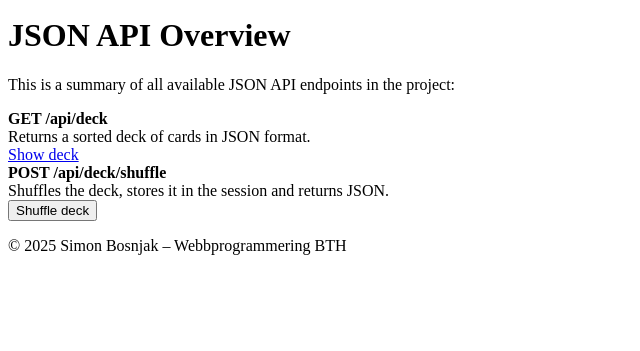
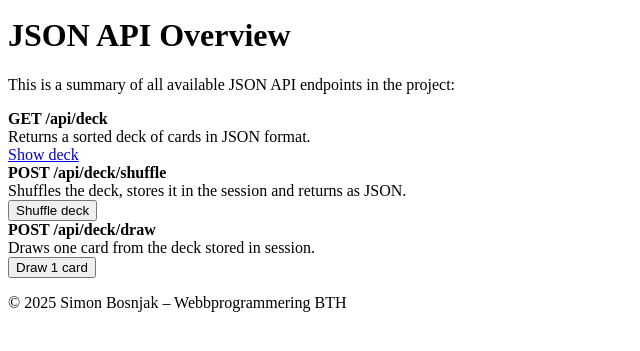
Before and after one commit to simonking99/mvc, a Symfony app: template templates/api/index.html.twig in a window 1280 px wide. Shown: the part 172-523 px from the top of the page, without its empty margins (0-640 px from the left). Run offline with Twig, Linux system fonts and the light colour scheme; the template is opened without the code that fills it, so the values that code supplies are empty; some libraries are stand-ins or nearby versions.

Commit message:
Added buttons for POST /api/deck/draw

```diff
--- a/templates/api/index.html.twig
+++ b/templates/api/index.html.twig
@@ -21,7 +21,7 @@
         <div class="api-endpoint">
             <div class="api-description">
                 <strong>POST /api/deck/shuffle</strong><br>
-                Shuffles the deck, stores it in the session and returns JSON.
+                Shuffles the deck, stores it in the session and returns as JSON.
             </div>
             <div class="api-action">
                 <form method="post" action="{{ path('api_deck_shuffle') }}">
@@ -29,5 +29,16 @@
                 </form>
             </div>
         </div>
+        <div class="api-endpoint">
+            <div class="api-description">
+                <strong>POST /api/deck/draw</strong><br>
+                Draws one card from the deck stored in session.
+            </div>
+            <div class="api-action">
+                <form method="post" action="{{ path('api_deck_draw') }}">
+                    <button type="submit" class="api-button">Draw 1 card</button>
+                </form>
+            </div>
+        </div>
     </div>
 {% endblock %}
```
